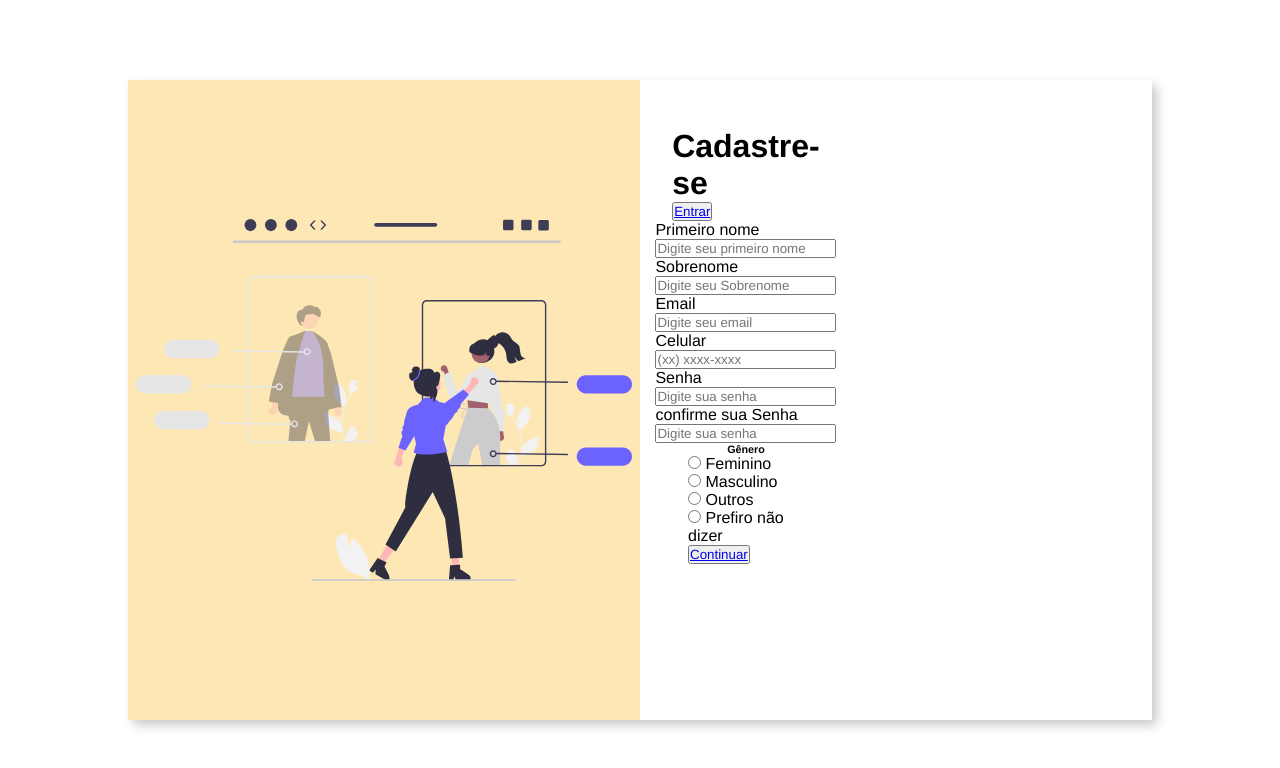
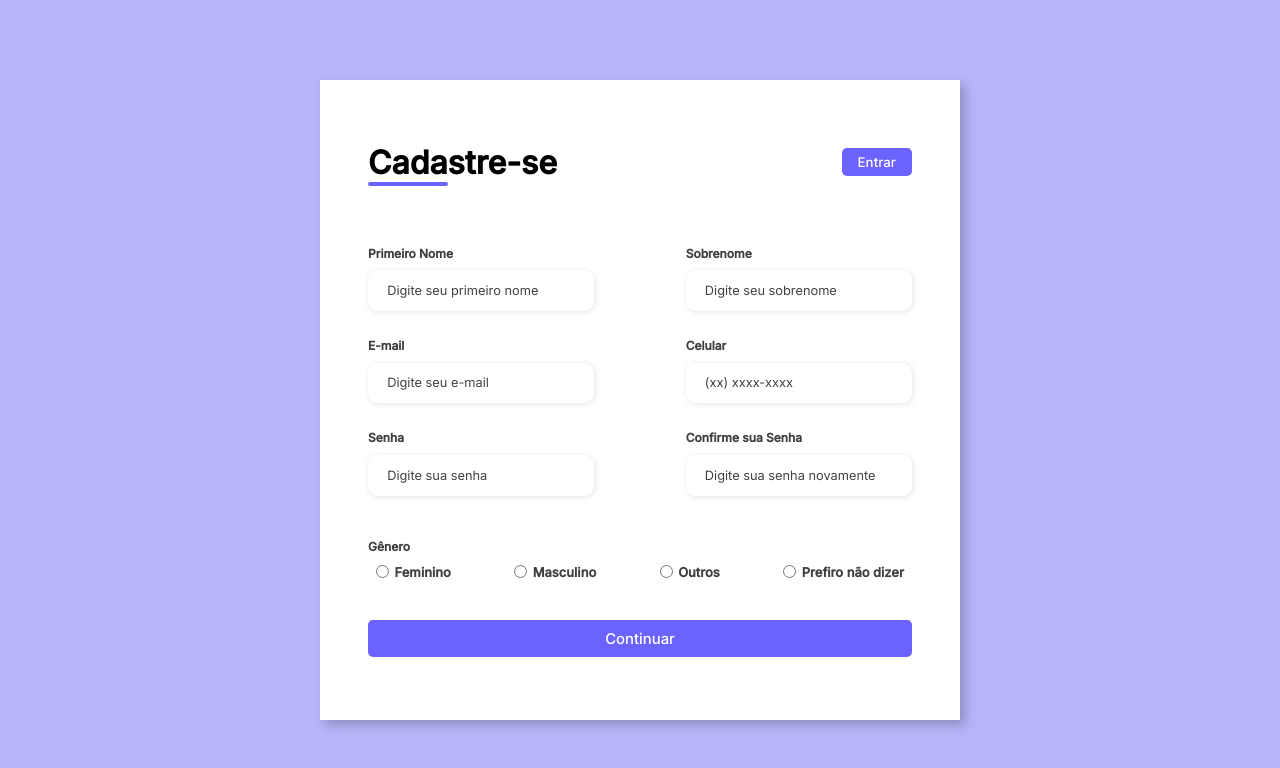
Before and after one commit to ryanvictorrv/projeto-1, a plain HTML site: page index.html in a window 1280 px wide. Drawn offline with Linux system fonts and the light colour scheme.

Commit message:
formulario

```diff
--- a/assets/css/style.css
+++ b/assets/css/style.css
@@ -1,27 +1,28 @@
-
+@import url('https://fonts.googleapis.com/css2?family=Inter:wght@200;300;400;500&family=Open+Sans:wght@300;400;500;600&display=swap');
 * {
     padding: 0;
     margin: 0;
     box-sizing: border-box;
-    font-family:'Franklin Gothic Medium', 'Arial Narrow', Arial, sans-serif;}
+    font-family: 'Inter', sans-serif;
+}
 
-body{
+body {
     width: 100%;
     height: 100vh;
     display: flex;
     justify-content: center;
     align-items: center;
-    background: white
+    background: #0c0ce94d;
 }
 
-
-.container{
+.container {
     width: 80%;
     height: 80vh;
     display: flex;
-    box-shadow: 5px 5px 10px rgba(0, 0, 0, .212);
+    box-shadow: 5px 5px 10px rgba(0, 0, 0, 0.212);
 }
-.form-image{
+
+.form-image {
     width: 50%;
     display: flex;
     justify-content: center;
@@ -29,15 +30,180 @@ body{
     background-color: #fde3a7d7;
     padding: 1rem;
 }
-.form-image img{
-width: 31rem;
+
+.form-image img {
+    width: 31rem;
 }
-form{
+
+.form {
     width: 50%;
     display: flex;
+    flex-direction: column;
     justify-content: center;
     align-items: center;
-    flex-direction: column;
-    background-color: white;
+    background-color: #fff;
     padding: 3rem;
 }
+
+.form-header {
+    margin-bottom: 3rem;
+    display: flex;
+    justify-content: space-between;
+}
+
+.login-button {
+    display: flex;
+    align-items: center;
+}
+
+.login-button button {
+    border: none;
+    background-color: #6c63ff;
+    padding: 0.4rem 1rem;
+    border-radius: 5px;
+    cursor: pointer;
+}
+
+.login-button button:hover {
+    background-color: #6b63fff1;
+}
+
+.login-button button a {
+    text-decoration: none;
+    font-weight: 500;
+    color: #fff;
+}
+
+.form-header h1::after {
+    content: '';
+    display: block;
+    width: 5rem;
+    height: 0.3rem;
+    background-color: #6c63ff;
+    margin: 0 auto;
+    position: absolute;
+    border-radius: 10px;
+}
+
+.input-group {
+    display: flex;
+    flex-wrap: wrap;
+    justify-content: space-between;
+    padding: 1rem 0;
+}
+
+.input-box {
+    display: flex;
+    flex-direction: column;
+    margin-bottom: 1.1rem;
+}
+
+.input-box input {
+    margin: 0.6rem 0;
+    padding: 0.8rem 1.2rem;
+    border: none;
+    border-radius: 10px;
+    box-shadow: 1px 1px 6px #0000001c;
+    font-size: 0.8rem;
+}
+
+.input-box input:hover {
+    background-color: #eeeeee75;
+}
+
+.input-box input:focus-visible {
+    outline: 1px solid #6c63ff;
+}
+
+.input-box label,
+.gender-title h6 {
+    font-size: 0.75rem;
+    font-weight: 600;
+    color: #000000c0;
+}
+
+.input-box input::placeholder {
+    color: #000000be;
+}
+
+.gender-group {
+    display: flex;
+    justify-content: space-between;
+    margin-top: 0.62rem;
+    padding: 0 .5rem;
+}
+
+.gender-input {
+    display: flex;
+    align-items: center;
+}
+
+.gender-input input {
+    margin-right: 0.35rem;
+}
+
+.gender-input label {
+    font-size: 0.81rem;
+    font-weight: 600;
+    color: #000000c0;
+}
+
+.continue-button button {
+    width: 100%;
+    margin-top: 2.5rem;
+    border: none;
+    background-color: #6c63ff;
+    padding: 0.62rem;
+    border-radius: 5px;
+    cursor: pointer;
+}
+
+.continue-button button:hover {
+    background-color: #6b63fff1;
+}
+
+.continue-button button a {
+    text-decoration: none;
+    font-size: 0.93rem;
+    font-weight: 500;
+    color: #fff;
+}
+
+@media screen and (max-width: 1330px) {
+    .form-image {
+        display: none;
+    }
+    .container {
+        width: 50%;
+    }
+    .form {
+        width: 100%;
+    }
+}
+
+@media screen and (max-width: 1064px) {
+    .container {
+        width: 90%;
+        height: auto;
+    }
+    .input-group {
+        flex-direction: column;
+        z-index: 5;
+        padding-right: 5rem;
+        max-height: 10rem;
+        overflow-y: scroll;
+        flex-wrap: nowrap;
+    }
+    .gender-inputs {
+        margin-top: 2rem;
+    }
+    .gender-group {
+        flex-direction: column;
+    }
+    .gender-title h6 {
+        margin: 0;
+    }
+    .gender-input {
+        margin-top: 0.5rem;
+    }
+}
--- a/index.html
+++ b/index.html
@@ -21,62 +21,71 @@
                         <button><a href="#">Entrar</a></button>
                     </div>
                 </div>
+
                 <div class="input-group">
                     <div class="input-box">
-                        <label for="firstname">Primeiro nome</label>
+                        <label for="firstname">Primeiro Nome</label>
                         <input id="firstname" type="text" name="firstname" placeholder="Digite seu primeiro nome" required>
                     </div>
+
                     <div class="input-box">
                         <label for="lastname">Sobrenome</label>
-                        <input id="lastname" type="text" name="lastname" placeholder="Digite seu Sobrenome" required>
+                        <input id="lastname" type="text" name="lastname" placeholder="Digite seu sobrenome" required>
                     </div>
                     <div class="input-box">
-                        <label for="email">Email</label>
-                        <input id="email" type="email" name="email" placeholder="Digite seu email" required>
+                        <label for="email">E-mail</label>
+                        <input id="email" type="email" name="email" placeholder="Digite seu e-mail" required>
                     </div>
+
                     <div class="input-box">
                         <label for="number">Celular</label>
                         <input id="number" type="tel" name="number" placeholder="(xx) xxxx-xxxx" required>
                     </div>
+
                     <div class="input-box">
                         <label for="password">Senha</label>
                         <input id="password" type="password" name="password" placeholder="Digite sua senha" required>
                     </div>
-                    <div class="input-box"></div>
-                        <label for="password"> confirme sua Senha</label>
-                        <input id="confirmpassword" type="password" name="comfirmpassword" placeholder="Digite sua senha" required>
+
+
+                    <div class="input-box">
+                        <label for="confirmPassword">Confirme sua Senha</label>
+                        <input id="confirmPassword" type="password" name="confirmPassword" placeholder="Digite sua senha novamente" required>
                     </div>
-                    <div class="gender-inputs"></div>
+
+                </div>
+
+                <div class="gender-inputs">
                     <div class="gender-title">
-                        <h6>
-                            Gênero
-                        </h6>
+                        <h6>Gênero</h6>
                     </div>
+
                     <div class="gender-group">
                         <div class="gender-input">
-                            <input type="radio" id="female" name="gender">
+                            <input id="female" type="radio" name="gender">
                             <label for="female">Feminino</label>
                         </div>
+
                         <div class="gender-input">
-                            <input type="radio" id="male" name="gender">
+                            <input id="male" type="radio" name="gender">
                             <label for="male">Masculino</label>
                         </div>
+
                         <div class="gender-input">
-                            <input type="radio" id="others" name="gender">
+                            <input id="others" type="radio" name="gender">
                             <label for="others">Outros</label>
                         </div>
+
                         <div class="gender-input">
-                            <input type="radio" id="none" name="gender">
+                            <input id="none" type="radio" name="gender">
                             <label for="none">Prefiro não dizer</label>
-                        </div>
-                        <div class="continue-button">
-                            <button><a href="#">Continuar</a></button>
                         </div>
                     </div>
                 </div>
-            </div>
 
-
+                <div class="continue-button">
+                    <button><a href="#">Continuar</a> </button>
+                </div>
             </form>
         </div>
     </div>
```
